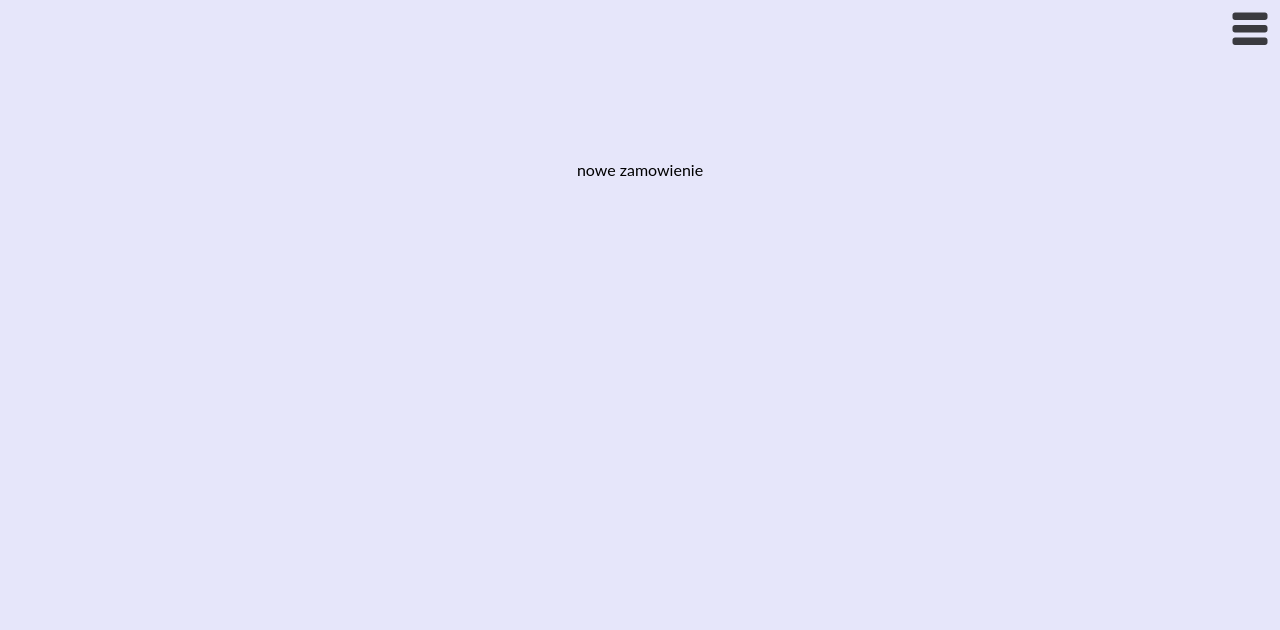
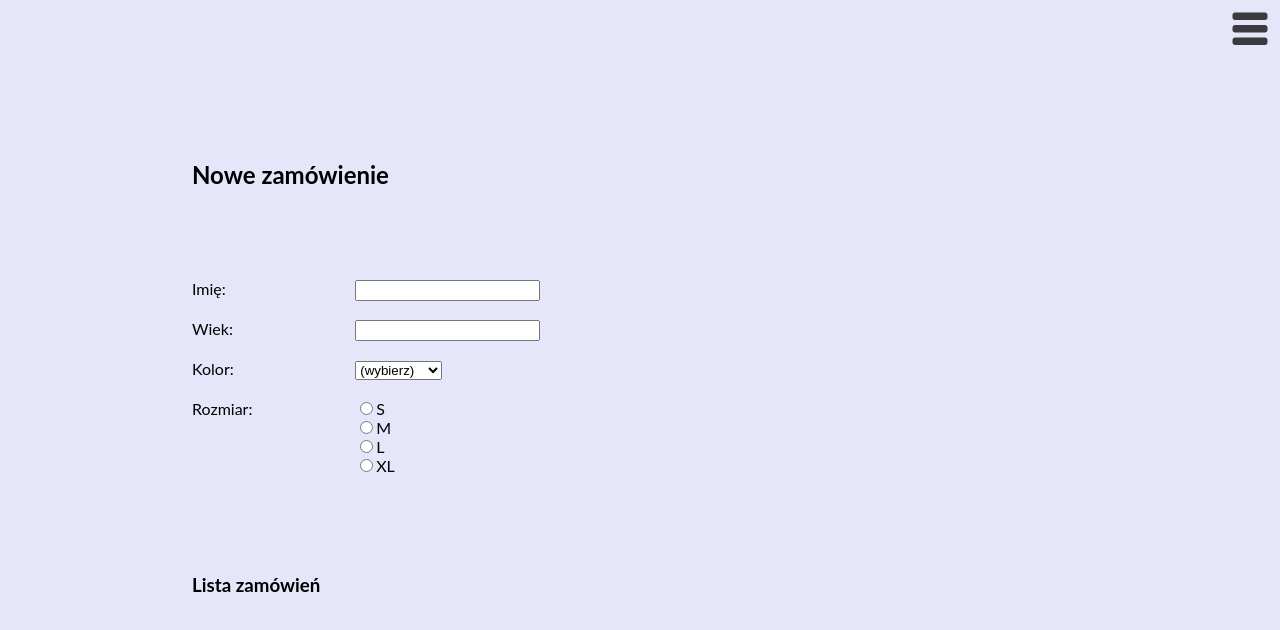
Before and after one commit to k-wasilewski/frontend, a React (Create React App) app: page / in a window 1280 px wide. Shown: the top 630 px of the page. Built offline with nearby package versions, Linux system fonts and the light colour scheme.

Commit message:
new order

```diff
--- a/src/Router.js
+++ b/src/Router.js
@@ -1,13 +1,13 @@
 import React from 'react';
 import { Switch, Route } from 'react-router-dom';
-import NewOrder from './components/NewOrder'
+import Orders from './components/orders/Orders'
 import Summary from './components/Summary'
 
 const Router = () => {
     return (
         <div className='router'>
             <Switch>
-                <Route path={`/`} exact component={NewOrder} />
+                <Route path={`/`} exact component={Orders} />
                 <Route path={`/summary`} exact component={Summary} />
             </Switch>
         </div>
--- a/src/components/Menu.js
+++ b/src/components/Menu.js
@@ -26,7 +26,7 @@ class Menu extends Component {
                         </NavLink>
                     </nav>
                 </div>
-                <img id='menu-btn' onClick={this.toggleMenuVisibility} src={img} />
+                <img id='menu-btn' alt='menu button' onClick={this.toggleMenuVisibility} src={img} />
             </header>
         );
     }
--- /dev/null
+++ b/src/components/orders/NewOrder.js
@@ -0,0 +1,43 @@
+import React, {Component} from 'react';
+import '../../css/App.css';
+
+class NewOrder extends Component {
+
+    render() {
+        return (
+            <div className="main">
+                <form onSubmit={this.handleSubmit}>
+                    <div className='form'>
+                        <h2>Nowe zamówienie</h2>
+                        <div className='col1'>
+                            <p>Imię:</p>
+                            <p>Wiek:</p>
+                            <p><label htmlFor='color'>Kolor:</label></p>
+                            <p>Rozmiar:</p>
+                        </div>
+                        <div className='col2'>
+                            <p><input type='text' name='name'/></p>
+                            <p><input type='number' name='age'/></p>
+                                <p><select name='color' id='color'>
+                                    <option disabled selected>(wybierz)</option>
+                                    <option value='blue'>Niebieski</option>
+                                    <option value='lightblue'>Błękitny</option>
+                                    <option value='darkblue'>Granatowy</option>
+                            </select></p>
+                            <input type="radio" id="s" name="size" value="s"/>
+                            <label htmlFor="male">S</label><br/>
+                            <input type="radio" id="m" name="size" value="m"/>
+                            <label htmlFor="female">M</label><br/>
+                            <input type="radio" id="l" name="size" value="l"/>
+                            <label htmlFor="other">L</label><br/>
+                            <input type="radio" id="xl" name="size" value="xl"/>
+                            <label htmlFor="other">XL</label>
+                        </div>
+                    </div>
+                </form>
+            </div>
+        );
+    }
+}
+
+export default NewOrder;
--- a/src/components/NewOrder.js
+++ b/src/components/orders/OrderList.js
@@ -1,15 +1,15 @@
 import React, {Component} from 'react';
-import '../css/App.css';
+import '../../css/App.css';
 
-class NewOrder extends Component {
+class OrderList extends Component {
 
     render() {
         return (
             <div className="main">
-                nowe zamowienie
+                <h3>Lista zamówień</h3>
             </div>
         );
     }
 }
 
-export default NewOrder;
+export default OrderList;
--- /dev/null
+++ b/src/components/orders/Orders.js
@@ -0,0 +1,18 @@
+import React, {Component} from 'react';
+import '../../css/App.css';
+import NewOrder from "./NewOrder";
+import OrderList from "./OrderList";
+
+class Orders extends Component {
+
+    render() {
+        return (
+            <div>
+                <NewOrder />
+                <OrderList />
+            </div>
+        );
+    }
+}
+
+export default Orders;
--- a/src/css/App.css
+++ b/src/css/App.css
@@ -1,5 +1,4 @@
 .App {
-  text-align: center;
   background-color: lavender;
   min-height: 100vh;
   font-family: Lato
@@ -8,8 +7,8 @@
 .menu {
   top: 5px;
   right: 10vw;
-  background-color: lightgray;
-  box-shadow: 0 0 10px 10px lightgray;
+  background-color: #d3d3e6;
+  box-shadow: 0 0 10px 10px #d3d3e6;
   min-height: 5px;
   min-width: 20px;
   float: left;
@@ -28,7 +27,7 @@
   display: inline-block;
   cursor: pointer;
   color: black;
-  font-size: 14px;
+  font-size: 20px;
   text-decoration: none;
   margin: 5px;
 }
@@ -44,9 +43,34 @@
 }
 
 .main {
-  padding-top: 20vh;
+  padding-top: 10vh;
+  clear: both;
+  padding-left: 15%;
 }
 
 .hidden {
   display: none;
 }
+
+.form > .col1 {
+  width: 15%;
+  float: left;
+  display: block;
+}
+
+.form > .col2 {
+  float: left;
+  width: 30%;
+}
+
+.col1 > p {
+  height: 1.5em;
+}
+
+.col2 > p {
+  height: 1.5em;
+}
+
+.form > h2 {
+  padding-bottom: 5%;
+}
```
